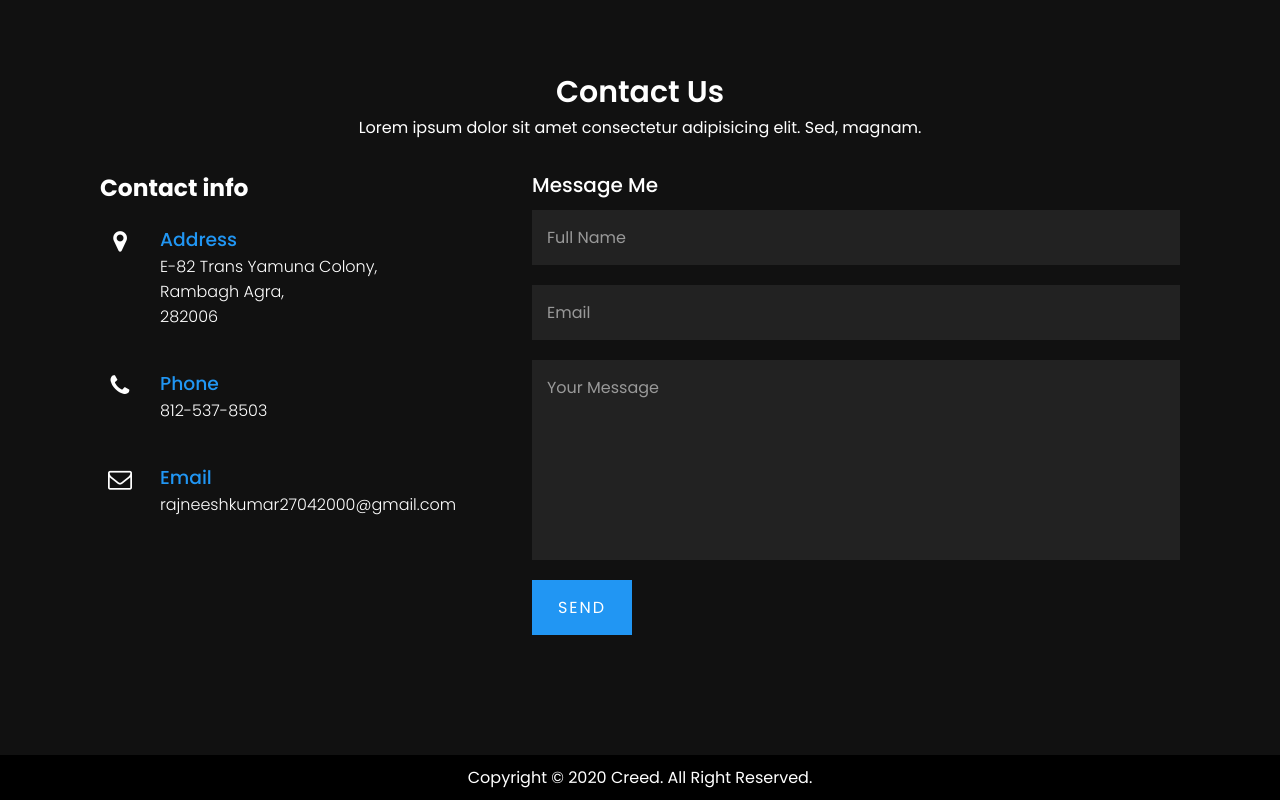
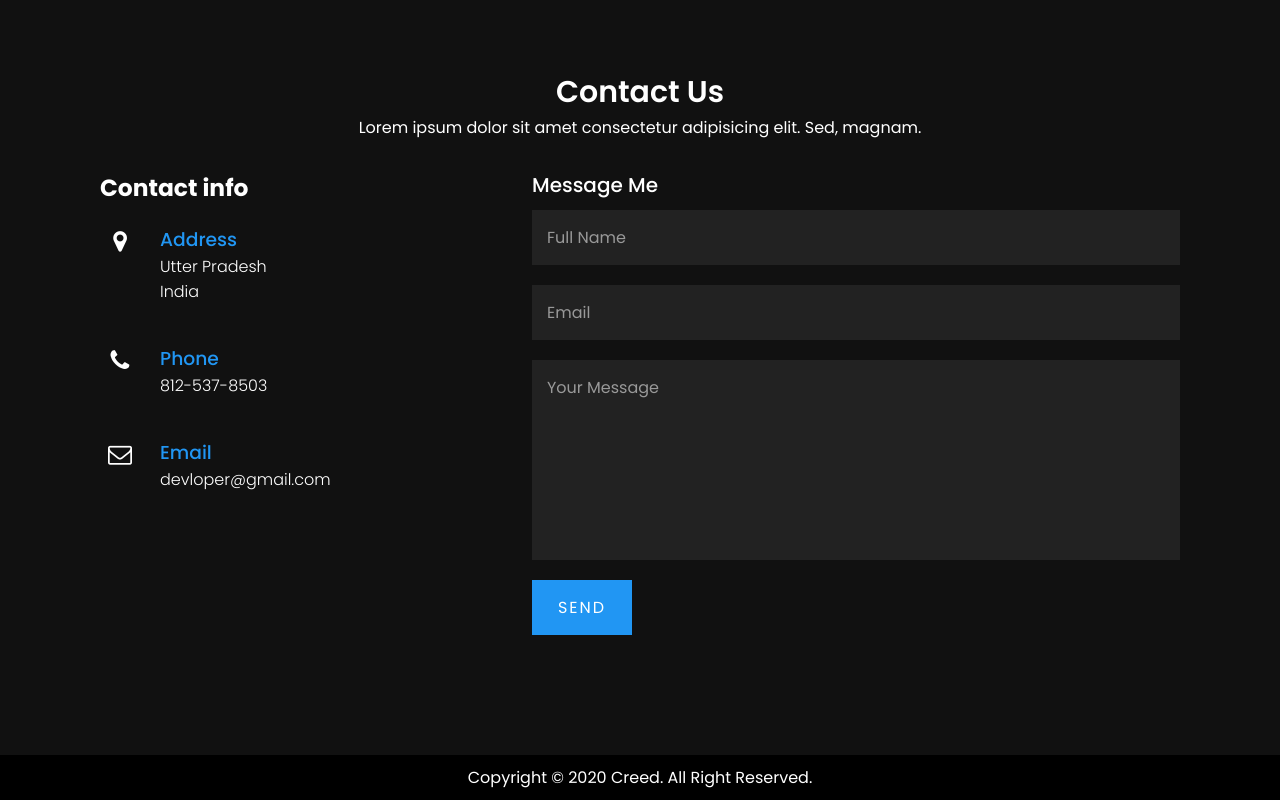
Before and after one commit to iamcreed/MyWebsite, a plain HTML site: page index.html in a window 1280 px wide. Shown: the part 5111-5911 px from the top of the page. Drawn offline with Linux system fonts and the light colour scheme.

Commit message:
Update index.html
address edit

```diff
--- a/index.html
+++ b/index.html
@@ -171,7 +171,7 @@
                         </div>
                         <div class="text">
                             <h3>Address</h3>
-                            <p>E-82 Trans Yamuna Colony,<br> Rambagh Agra,<br>282006</p>
+                            <p>Utter Pradesh<br>India</p>
                         </div>
                     </div>
                     <div class="box">
@@ -191,7 +191,7 @@
                         </div>
                         <div class="text">
                             <h3>Email</h3>
-                            <p>rajneeshkumar27042000@gmail.com</p>
+                            <p>devloper@gmail.com</p>
                         </div>
                     </div>
                 </div>
```
